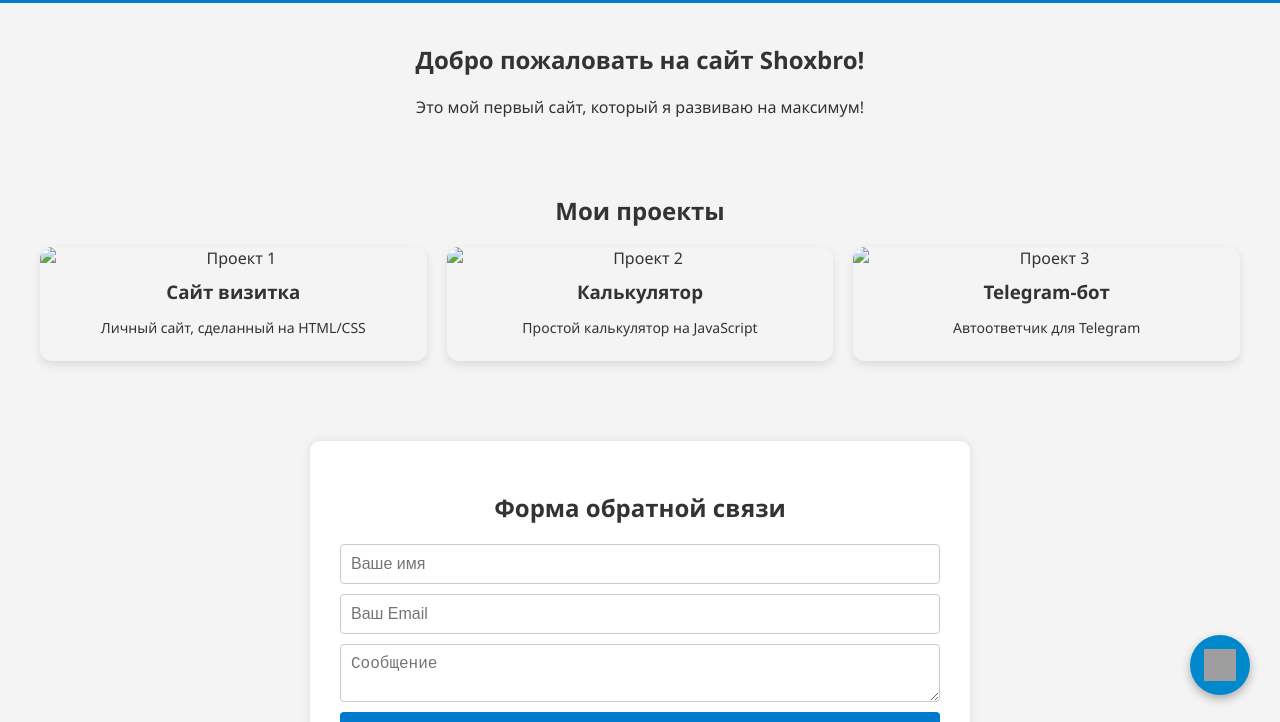
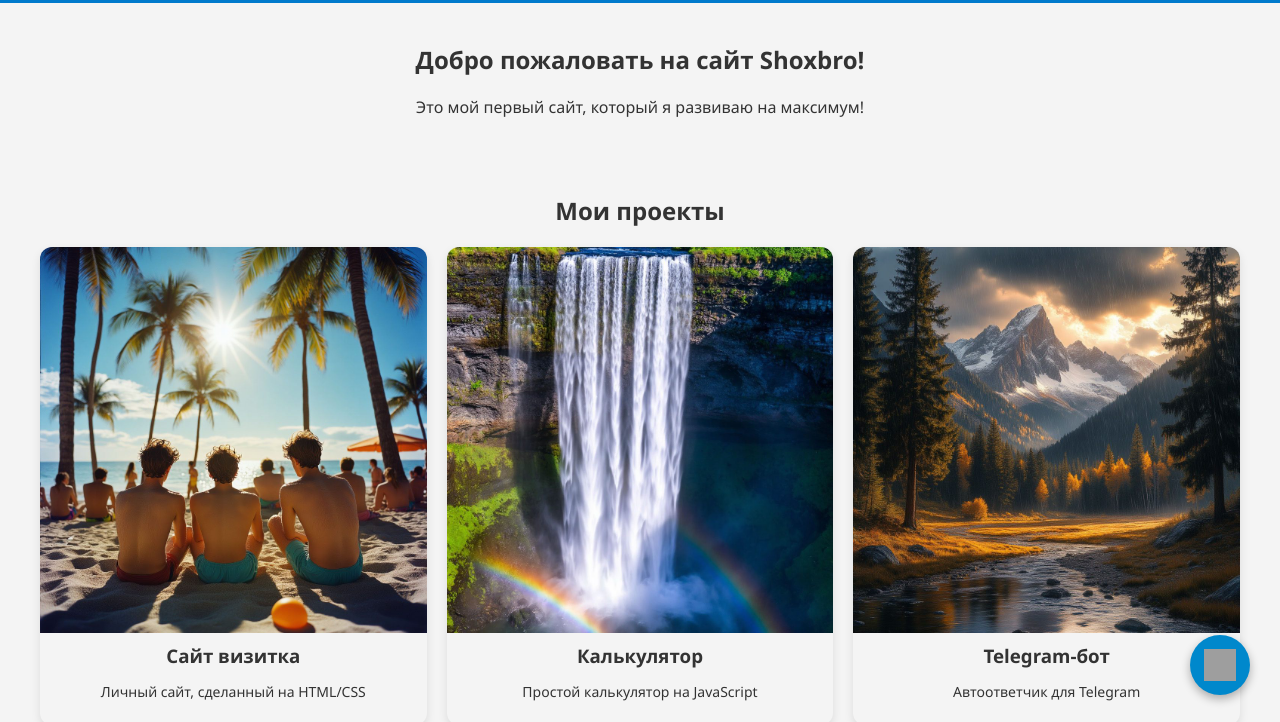
Before and after one commit to Shoxbro2007/HTTP, a plain HTML site: page index.html in a window 1280 px wide. Shown: the part 75-797 px from the top of the page. Drawn offline with Linux system fonts and the light colour scheme; grey boxes are pictures that could not be loaded.

Commit message:
Добавлены настоящие изображения проектов

```diff
--- a/index.html
+++ b/index.html
@@ -31,17 +31,17 @@
   <h2>Мои проекты</h2>
   <div class="portfolio-grid">
     <div class="portfolio-item">
-      <img src="imagesproject1.png" alt="Проект 1">
+      <img src="images/project1.png" alt="Проект 1">
       <h3>Сайт визитка</h3>
       <p>Личный сайт, сделанный на HTML/CSS</p>
     </div>
     <div class="portfolio-item">
-      <img src="imagesproject2.jpg" alt="Проект 2">
+      <img src="images/project2.jpg" alt="Проект 2">
       <h3>Калькулятор</h3>
       <p>Простой калькулятор на JavaScript</p>
     </div>
     <div class="portfolio-item">
-      <img src="imagesproject3.jpeg" alt="Проект 3">
+      <img src="images/project3.jpeg" alt="Проект 3">
       <h3>Telegram-бот</h3>
       <p>Автоответчик для Telegram</p>
     </div>
```
